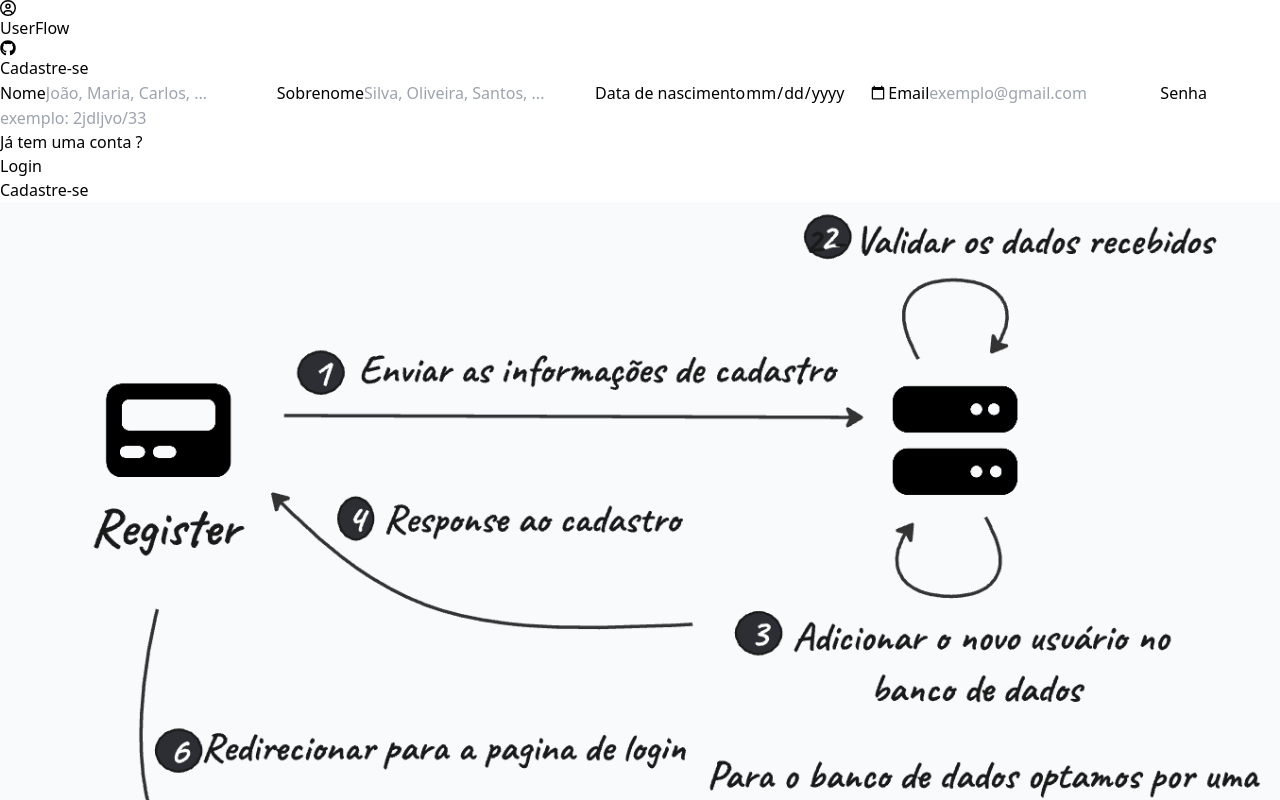
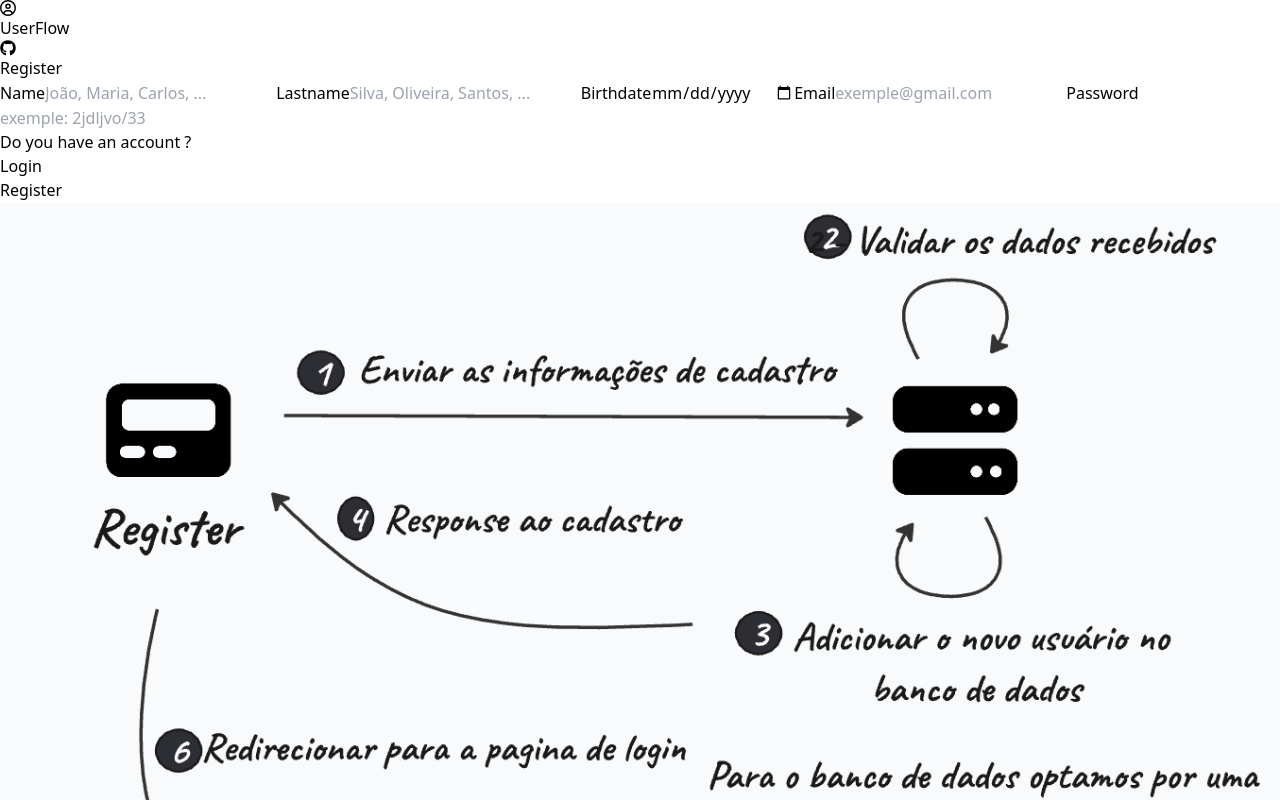
Before and after one commit to jhenriquem/user-management-system, a React (Vite) app in the folder client/: page /register in a window 1280 px wide. Shown: the top 800 px of the page. Built offline with nearby package versions, Linux system fonts and the light colour scheme.

Commit message:
profile page and loadprofile service

```diff
--- a/client/src/pages/home.tsx
+++ b/client/src/pages/home.tsx
@@ -6,7 +6,7 @@ function btns() {
       }}> Login</button>
       <button className="btns" onClick={() => {
         window.location.href = "/register"
-      }}> Cadastre-se</button>
+      }}> Register</button>
     </div>
   )
 }
@@ -16,8 +16,8 @@ function leftContainer() {
     <article className="w-full h-1/2 md:h-full flex flex-col justify-center items-center">
       <div className="flex flex-col gap-y-8 items-center md:items-start">
         <div>
-          <h2 className="text-3xl font-semibold mb-4 text-center md:text-start">Olá, tudo bem ?</h2>
-          <p className="text-center">Cadastre-se ou faça login para usar nossos serviços</p>
+          <h2 className="text-3xl font-semibold mb-4 text-center md:text-start">Hi! how are you ?</h2>
+          <p className="text-center">Register or log in to use our services</p>
         </div>
         {btns()}
       </div>
--- a/client/src/pages/login.tsx
+++ b/client/src/pages/login.tsx
@@ -39,8 +39,8 @@ function leftContainer() {
             className="p-3 w-4/5 bg-gray-100 rounded-md outline-0"
           />
           <div className="text-center">
-            <p>Se ainda não tiver uma conta </p>
-            <a href="/register" className="cursor-pointer hover:text-lg text-violet-700 transition-all">Cadastre-se</a>
+            <p>Don't have an account? </p>
+            <a href="/register" className="cursor-pointer hover:text-lg text-violet-700 transition-all">Register</a>
           </div>
 
           <button className="btns" onClick={() => { loginAction({ email, password }) }}>
--- a/client/src/pages/profile.tsx
+++ b/client/src/pages/profile.tsx
@@ -1,26 +1,30 @@
+import { useState } from "react"
 import loadProfile from "../services/loadProfile"
 
 function leftContainer(userName: string, registrationDate: string) {
   return (
-    <article className="flex flex-col h-1/2 md:h-full items-center justify-center w-full md:w-1/2">
-      <h1 className="text-2xl font-semibold">Olá {userName},tudo bem ? </h1>
-      <p className="font-semibold">Você se registrou em nosso sistema em {registrationDate}</p>
+    <article className="flex flex-col h-1/2 lg:h-full items-center justify-center lg:w-1/2 ">
+      <h1 className="text-2xl font-semibold">Hi {userName},all good ? ? </h1>
+      <p className="font-semibold">You registered in our system at {registrationDate}</p>
     </article>
   )
 
 }
 
-
 function ProfilePage() {
 
-  let userName: string = ""
-  let registrationDate: string = "";
+  const [userName, setuserName] = useState<string>("")
+  const [registrationDate, setregistrationDate] = useState<string>("")
 
   const load = async () => {
     const response = await loadProfile()
 
-    userName = response.username
-    registrationDate = response.registration_date
+    setuserName(response.name)
+
+
+    const date = new Date(response.registration_date as string)
+    const datearray = date.toUTCString().slice(0, 16)
+    setregistrationDate(datearray)
   }
   load()
 
--- a/client/src/pages/register.tsx
+++ b/client/src/pages/register.tsx
@@ -2,46 +2,46 @@ function leftContainer() {
   return (
     <article className="w-full flex items-center  justify-center">
       <main className="sm:shadow-xl sm:h-auto sm:rounded-xl w-full sm:w-9/12 h-5/6 flex justify-center flex-col items-center gap-y-10 py-8 lg:rounded-l-lg">
-        <h1 className="font-semibold text-4xl">Cadastre-se</h1>
+        <h1 className="font-semibold text-4xl">Register</h1>
         <div className="flex flex-col w-full justify-center  px-[10%]">
 
-          <label>Nome</label>
+          <label>Name</label>
           <input
             type="text"
             placeholder="João, Maria, Carlos, ..."
             className="inputs"
           />
-          <label>Sobrenome</label>
+          <label>Lastname</label>
           <input
             type="text"
             placeholder="Silva, Oliveira, Santos, ..."
             className="inputs"
           />
-          <label>Data de nascimento</label>
+          <label>Birthdate</label>
           <input
             type="date"
-            placeholder="Data de nascimento"
+            placeholder="Birthdate"
             className="inputs"
           />
           <label>Email</label>
           <input
             type="email"
-            placeholder="exemplo@gmail.com"
+            placeholder="exemple@gmail.com"
             className="inputs"
           />
-          <label>Senha</label>
+          <label>Password</label>
           <input
             type="password"
-            placeholder="exemplo: 2jdljvo/33"
+            placeholder="exemple: 2jdljvo/33"
             className="inputs"
           />
           <div className="text-center">
-            <p>Já tem uma conta ?</p>
+            <p>Do you have an account ?</p>
             <a href="/login" className="cursor-pointer hover:text-lg text-violet-700 transition-all">Login</a>
           </div>
 
           <button className="btns self-center mt-6">
-            Cadastre-se
+            Register
           </button>
 
         </div>
--- a/client/src/services/loadProfile.ts
+++ b/client/src/services/loadProfile.ts
@@ -15,11 +15,8 @@ async function loadProfile() {
       window.location.href = "/"
     }
     else {
-
       const response = await axios.get(`${apiURL}${path}`, { headers })
-      console.log(response.data.data)
       return response.data.data
-
     }
   }
   catch (err: any) {
```
Also changed, not shown: client/src/test.js (added, +25 -0 lines).
